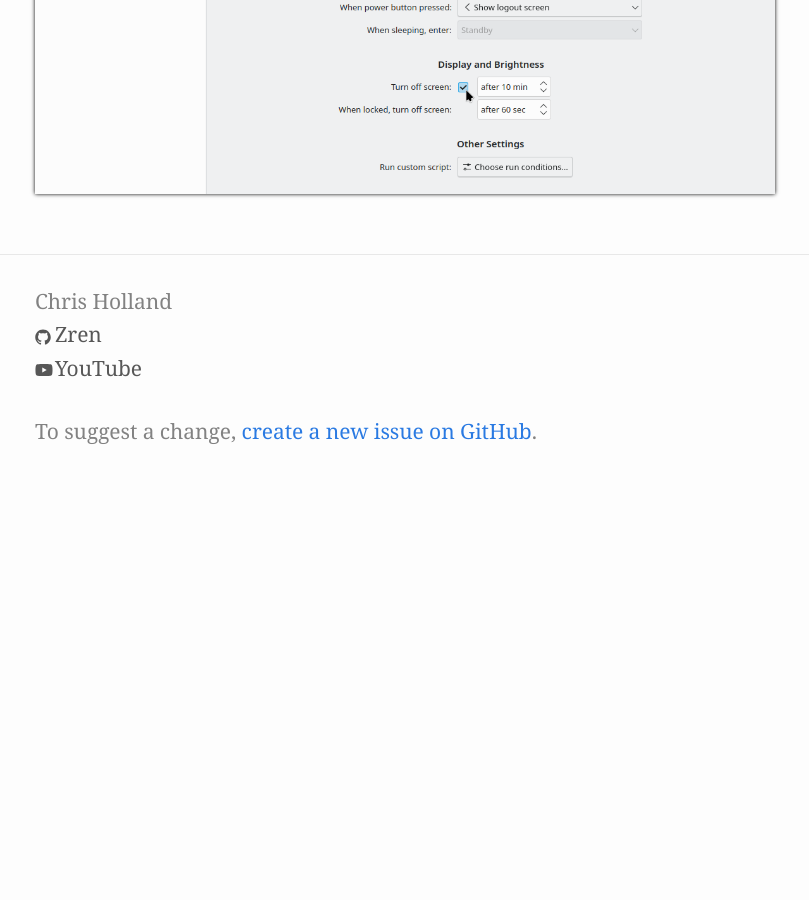
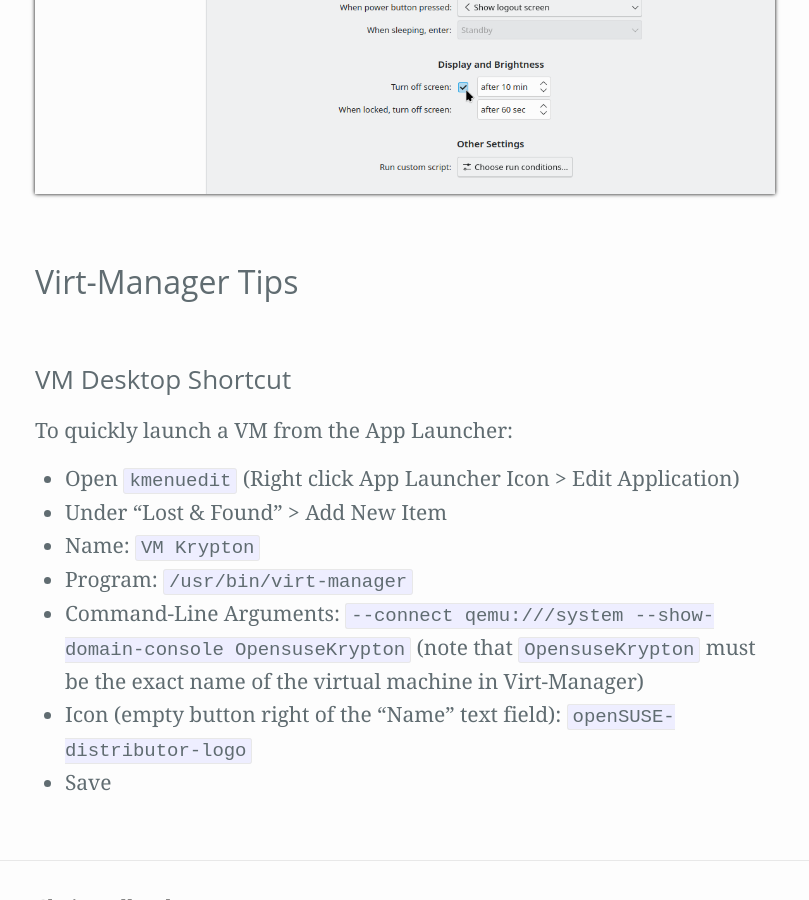
Before and after one commit to Zren/zren.github.io, a Jekyll site: the page built from _posts/2024-03-04-opensuse-krypton-plasma-6-setup.md, in a window 1280 px wide and 900 px high, scrolled down 7890 px. Shown: the whole window, without its empty margins (235-1044 px from the left). Built offline with Jekyll 4.4.1, drawn with Linux system fonts in a browser that asks for light colours; before the commit the page ends 8368 px from its top, so only the background shows below that.

Commit message:
Add tip to launch a Virt-Manager VM from the app launcher

```diff
--- a/_posts/2024-03-04-opensuse-krypton-plasma-6-setup.md
+++ b/_posts/2024-03-04-opensuse-krypton-plasma-6-setup.md
@@ -83,3 +83,18 @@
 Finally, under "Power Management" uncheck "Turn off screen".
 
 ![](/pic/2024-03-04___22-25-18.png)
+
+
+## Virt-Manager Tips
+
+### VM Desktop Shortcut
+
+To quickly launch a VM from the App Launcher:
+
+* Open `kmenuedit` (Right click App Launcher Icon > Edit Application)
+* Under "Lost & Found" > Add New Item
+* Name: `VM Krypton`
+* Program: `/usr/bin/virt-manager`
+* Command-Line Arguments: `--connect qemu:///system --show-domain-console OpensuseKrypton` (note that `OpensuseKrypton` must be the exact name of the virtual machine in Virt-Manager)
+* Icon (empty button right of the "Name" text field): `openSUSE-distributor-logo`
+* Save
```
